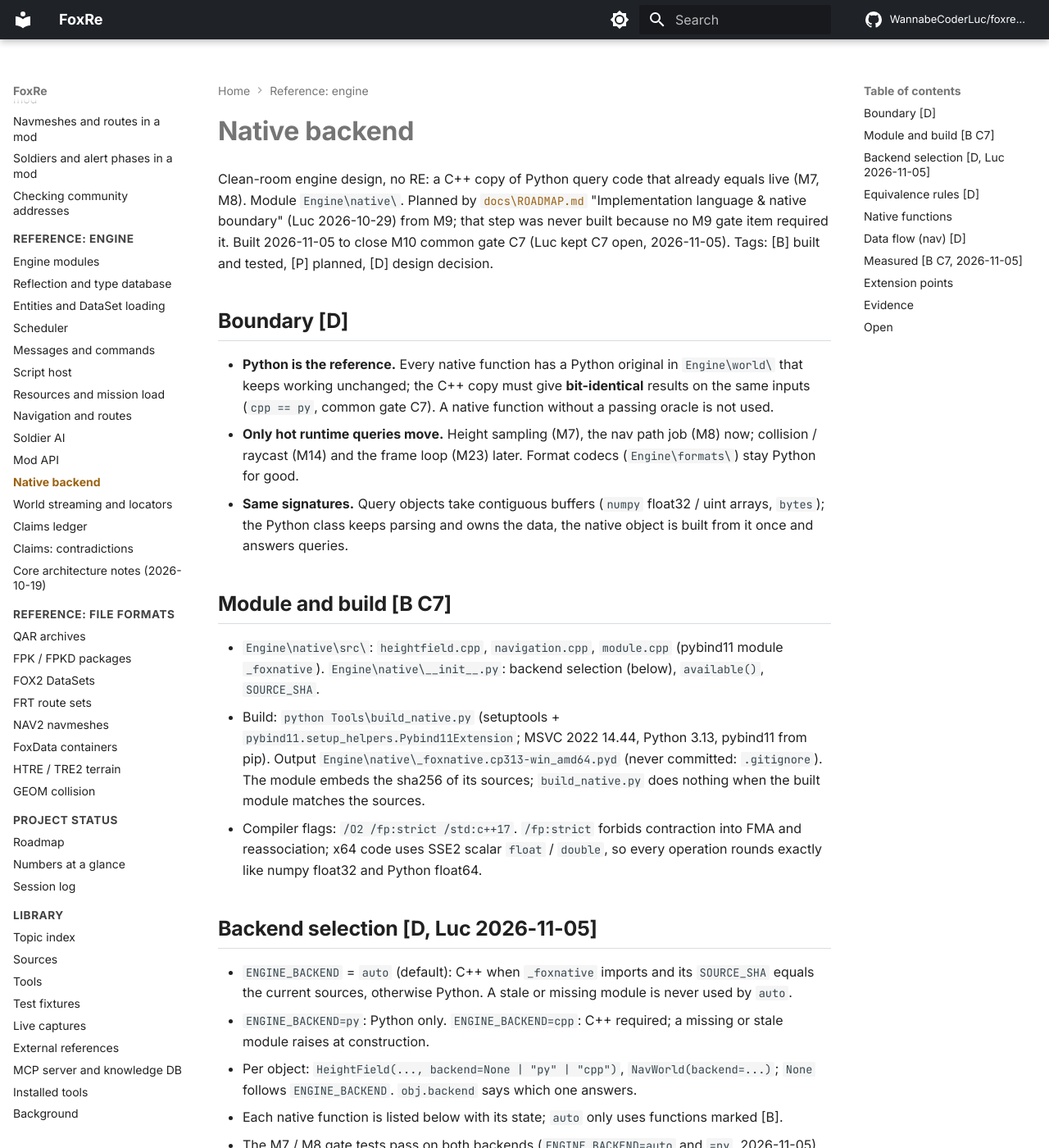
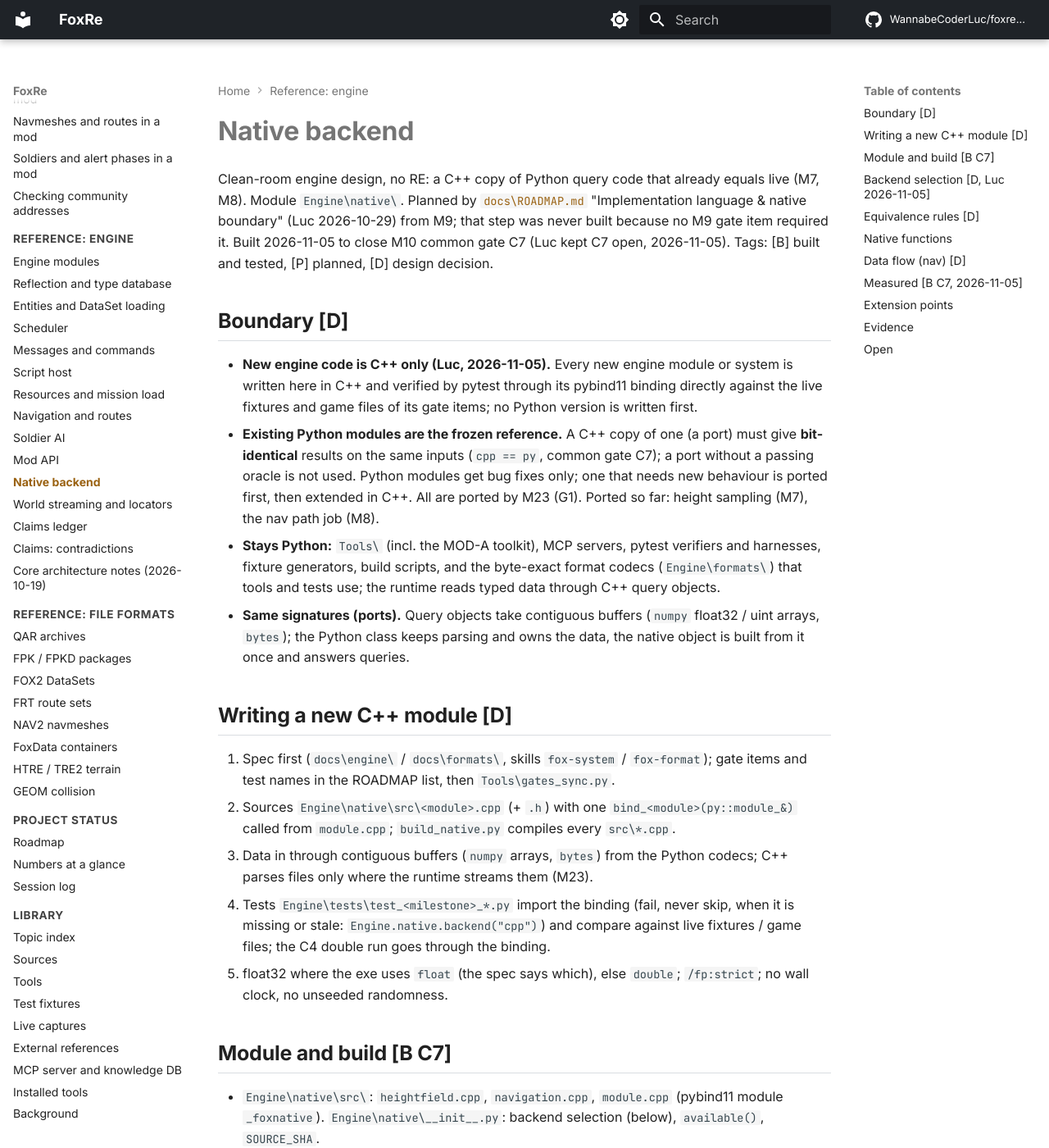
Before and after one commit to WannabeCoderLuc/foxre-wiki, an MkDocs documentation site: the page built from docs/engine/native.md, in a window 1280 px wide and 1400 px high. Shown: the whole window at 82% size. Built offline with MkDocs 1.6.1 and Material for MkDocs 9.7.7, drawn with Linux system fonts in a browser that asks for light colours; comment, search, counter and statistics services are not loaded.

Commit message:
Site update 2026-11-05 (generated from project docs)

```diff
--- a/docs/engine/native.md
+++ b/docs/engine/native.md
@@ -4,9 +4,17 @@ Clean-room engine design, no RE: a C++ copy of Python query code that already eq
 Tags: [B] built and tested, [P] planned, [D] design decision.
 
 ## Boundary [D]
-- **Python is the reference.** Every native function has a Python original in `Engine\world\` that keeps working unchanged; the C++ copy must give **bit-identical** results on the same inputs (`cpp == py`, common gate C7). A native function without a passing oracle is not used.
-- **Only hot runtime queries move.** Height sampling (M7), the nav path job (M8) now; collision / raycast (M14) and the frame loop (M23) later. Format codecs (`Engine\formats\`) stay Python for good.
-- **Same signatures.** Query objects take contiguous buffers (`numpy` float32 / uint arrays, `bytes`); the Python class keeps parsing and owns the data, the native object is built from it once and answers queries.
+- **New engine code is C++ only (Luc, 2026-11-05).** Every new engine module or system is written here in C++ and verified by pytest through its pybind11 binding directly against the live fixtures and game files of its gate items; no Python version is written first.
+- **Existing Python modules are the frozen reference.** A C++ copy of one (a port) must give **bit-identical** results on the same inputs (`cpp == py`, common gate C7); a port without a passing oracle is not used. Python modules get bug fixes only; one that needs new behaviour is ported first, then extended in C++. All are ported by M23 (G1). Ported so far: height sampling (M7), the nav path job (M8).
+- **Stays Python:** `Tools\` (incl. the MOD-A toolkit), MCP servers, pytest verifiers and harnesses, fixture generators, build scripts, and the byte-exact format codecs (`Engine\formats\`) that tools and tests use; the runtime reads typed data through C++ query objects.
+- **Same signatures (ports).** Query objects take contiguous buffers (`numpy` float32 / uint arrays, `bytes`); the Python class keeps parsing and owns the data, the native object is built from it once and answers queries.
+
+## Writing a new C++ module [D]
+1. Spec first (`docs\engine\` / `docs\formats\`, skills `fox-system` / `fox-format`); gate items and test names in the ROADMAP list, then `Tools\gates_sync.py`.
+2. Sources `Engine\native\src\<module>.cpp` (+ `.h`) with one `bind_<module>(py::module_&)` called from `module.cpp`; `build_native.py` compiles every `src\*.cpp`.
+3. Data in through contiguous buffers (`numpy` arrays, `bytes`) from the Python codecs; C++ parses files only where the runtime streams them (M23).
+4. Tests `Engine\tests\test_<milestone>_*.py` import the binding (fail, never skip, when it is missing or stale: `Engine.native.backend("cpp")`) and compare against live fixtures / game files; the C4 double run goes through the binding.
+5. float32 where the exe uses `float` (the spec says which), else `double`; `/fp:strict`; no wall clock, no unseeded randomness.
 
 ## Module and build [B C7]
 - `Engine\native\src\`: `heightfield.cpp`, `navigation.cpp`, `module.cpp` (pybind11 module `_foxnative`). `Engine\native\__init__.py`: backend selection (below), `available()`, `SOURCE_SHA`.
```
Also changed, not shown: docs/engine/modules.md (+1 -0 lines), docs/index.md (+1 -1 lines), docs/status/log.md (+1 -0 lines), docs/status/roadmap.md (+3 -2 lines).
